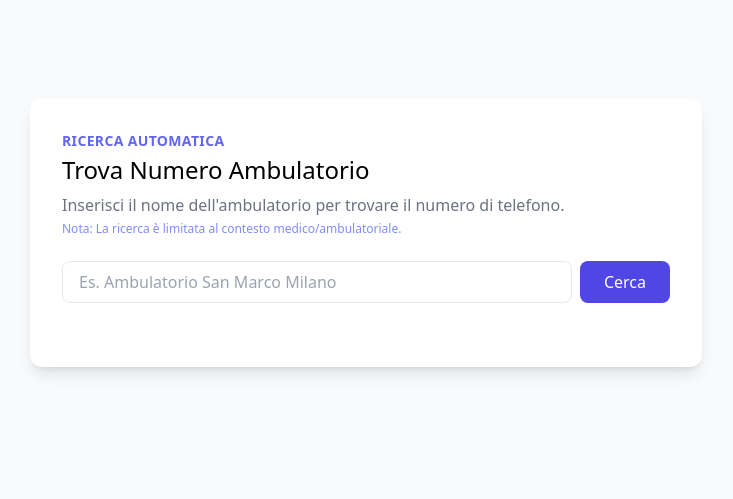
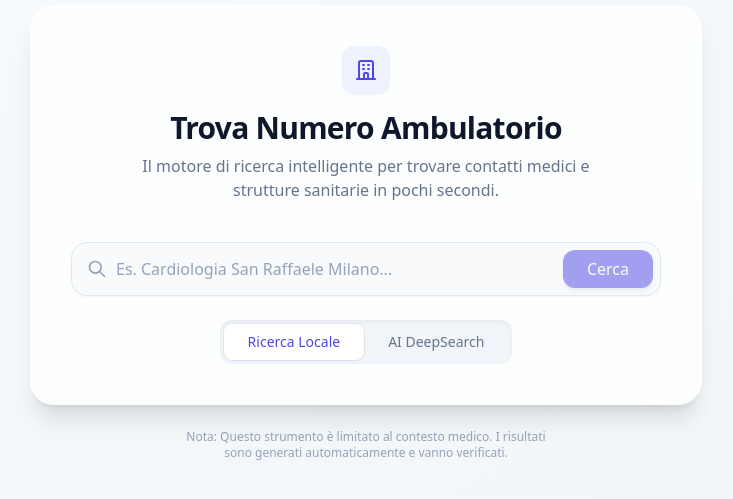
Before and after one commit to denisbeqiraj1/ai-ambulatorio, a React app in the folder frontend/: page / in a window 1280 px wide. Shown: the part 167-666 px from the top of the page, without its empty margins (274-1007 px from the left). Built offline with nearby package versions, Linux system fonts and the light colour scheme; the HTML template or start-up script is replaced by a standard one.

Commit message:
Add better ui

```diff
--- a/frontend/src/App.jsx
+++ b/frontend/src/App.jsx
@@ -1,13 +1,40 @@
 import { useState } from 'react'
+
+// --- SVG Icons Components (Inline for portability) ---
+const SearchIcon = ({ className }) => (
+  <svg className={className} fill="none" viewBox="0 0 24 24" stroke="currentColor">
+    <path strokeLinecap="round" strokeLinejoin="round" strokeWidth={2} d="M21 21l-6-6m2-5a7 7 0 11-14 0 7 7 0 0114 0z" />
+  </svg>
+)
+
+const BuildingIcon = ({ className }) => (
+  <svg className={className} fill="none" viewBox="0 0 24 24" stroke="currentColor">
+    <path strokeLinecap="round" strokeLinejoin="round" strokeWidth={2} d="M19 21V5a2 2 0 00-2-2H7a2 2 0 00-2 2v16m14 0h2m-2 0h-5m-9 0H3m2 0h5M9 7h1m-1 4h1m4-4h1m-1 4h1m-5 10v-5a1 1 0 011-1h2a1 1 0 011 1v5m-4 0h4" />
+  </svg>
+)
+
+const PhoneIcon = ({ className }) => (
+  <svg className={className} fill="none" viewBox="0 0 24 24" stroke="currentColor">
+    <path strokeLinecap="round" strokeLinejoin="round" strokeWidth={2} d="M3 5a2 2 0 012-2h3.28a1 1 0 01.948.684l1.498 4.493a1 1 0 01-.502 1.21l-2.257 1.13a11.042 11.042 0 005.516 5.516l1.13-2.257a1 1 0 011.21-.502l4.493 1.498a1 1 0 01.684.949V19a2 2 0 01-2 2h-1C9.716 21 3 14.284 3 6V5z" />
+  </svg>
+)
+
+const ChevronDown = ({ className }) => (
+  <svg className={className} fill="none" viewBox="0 0 24 24" stroke="currentColor">
+    <path strokeLinecap="round" strokeLinejoin="round" strokeWidth={2} d="M19 9l-7 7-7-7" />
+  </svg>
+)
 
 function App() {
   const [query, setQuery] = useState('')
   const [result, setResult] = useState(null)
   const [loading, setLoading] = useState(false)
   const [error, setError] = useState(null)
-  const production = true;
+  const [engine, setEngine] = useState('local')
+  const [showDetails, setShowDetails] = useState(false)
+
+  const production = false;
   const productionUrl = '13.50.100.103';
-  const [showDetails, setShowDetails] = useState(false)
 
   const handleSearch = async (e) => {
     e.preventDefault()
@@ -19,7 +46,7 @@ function App() {
     setShowDetails(false)
 
     try {
-      const response = await fetch(`http://${production ? productionUrl : 'localhost'}:8000/search?query=${encodeURIComponent(query)}`)
+      const response = await fetch(`http://${production ? productionUrl : 'localhost'}:8000/search?query=${encodeURIComponent(query)}&engine=${encodeURIComponent(engine)}`)
       if (!response.ok) {
         throw new Error('Network response was not ok')
       }
@@ -34,99 +61,174 @@ function App() {
   }
 
   return (
-    <div className="min-h-screen flex flex-col items-center justify-center p-4">
-      <div className="w-full max-w-md bg-white rounded-xl shadow-lg overflow-hidden md:max-w-2xl">
-        <div className="md:flex">
-          <div className="p-8 w-full">
-            <div className="uppercase tracking-wide text-sm text-indigo-500 font-semibold mb-1">Ricerca Automatica</div>
-            <h1 className="block mt-1 text-2xl leading-tight font-medium text-black">Trova Numero Ambulatorio</h1>
-            <p className="mt-2 text-gray-500">Inserisci il nome dell'ambulatorio per trovare il numero di telefono.</p>
-            <p className="text-xs text-indigo-400 mt-1">Nota: La ricerca è limitata al contesto medico/ambulatoriale.</p>
+    <div className="min-h-screen bg-gradient-to-br from-slate-50 to-slate-100 flex flex-col items-center justify-center p-4 font-sans text-slate-800">
 
-            <form onSubmit={handleSearch} className="mt-6 flex gap-2">
+      {/* Main Card Container */}
+      <div className="w-full max-w-2xl bg-white/80 backdrop-blur-xl rounded-3xl shadow-xl border border-white/50 overflow-hidden transition-all duration-300">
+
+        {/* Header Section */}
+        <div className="p-8 md:p-10 text-center">
+          <div className="inline-flex items-center justify-center w-12 h-12 rounded-xl bg-indigo-50 text-indigo-600 mb-4 shadow-sm">
+             <BuildingIcon className="w-6 h-6" />
+          </div>
+          <h1 className="text-3xl font-bold tracking-tight text-slate-900 mb-2">
+            Trova Numero Ambulatorio
+          </h1>
+          <p className="text-slate-500 max-w-md mx-auto">
+            Il motore di ricerca intelligente per trovare contatti medici e strutture sanitarie in pochi secondi.
+          </p>
+        </div>
+
+        <div className="px-8 md:px-10 pb-10">
+          {/* Search Form */}
+          <form onSubmit={handleSearch} className="relative group">
+            <div className="absolute inset-y-0 left-0 pl-4 flex items-center pointer-events-none">
+              <SearchIcon className={`h-5 w-5 transition-colors ${loading ? 'text-indigo-500 animate-pulse' : 'text-slate-400 group-focus-within:text-indigo-500'}`} />
+            </div>
             <input
               type="text"
-                className="w-full px-4 py-2 border rounded-lg text-gray-700 focus:outline-none focus:border-indigo-500"
-                placeholder="Es. Ambulatorio San Marco Milano"
+              className="block w-full pl-11 pr-32 py-4 bg-slate-50 border border-slate-200 rounded-2xl leading-5 text-slate-900 placeholder-slate-400 focus:outline-none focus:bg-white focus:ring-2 focus:ring-indigo-500/20 focus:border-indigo-500 transition-all shadow-sm"
+              placeholder="Es. Cardiologia San Raffaele Milano..."
               value={query}
               onChange={(e) => setQuery(e.target.value)}
             />
             <button
               type="submit"
-                disabled={loading}
-                className="px-6 py-2 bg-indigo-600 text-white rounded-lg hover:bg-indigo-700 focus:outline-none disabled:bg-indigo-300 transition-colors"
+              disabled={loading || !query}
+              className="absolute right-2 top-2 bottom-2 px-6 bg-indigo-600 text-white font-medium rounded-xl hover:bg-indigo-700 disabled:opacity-50 disabled:hover:bg-indigo-600 transition-all shadow-md hover:shadow-lg focus:ring-2 focus:ring-offset-2 focus:ring-indigo-500"
             >
-                {loading ? '...' : 'Cerca'}
+              {loading ? (
+                <span className="flex items-center gap-2">
+                  <svg className="animate-spin h-4 w-4 text-white" xmlns="http://www.w3.org/2000/svg" fill="none" viewBox="0 0 24 24">
+                    <circle className="opacity-25" cx="12" cy="12" r="10" stroke="currentColor" strokeWidth="4"></circle>
+                    <path className="opacity-75" fill="currentColor" d="M4 12a8 8 0 018-8V0C5.373 0 0 5.373 0 12h4zm2 5.291A7.962 7.962 0 014 12H0c0 3.042 1.135 5.824 3 7.938l3-2.647z"></path>
+                  </svg>
+                </span>
+              ) : 'Cerca'}
             </button>
           </form>
 
-            <div className="mt-8">
-              {loading && <div className="text-gray-600 text-center animate-pulse">Ricerca in corso...</div>}
-              {error && <div className="text-red-500 text-center">{error}</div>}
+          {/* Engine Toggle (Segmented Control) */}
+          <div className="mt-6 flex justify-center">
+            <div className="bg-slate-100 p-1 rounded-xl inline-flex relative shadow-inner">
+              <button
+                onClick={() => setEngine('local')}
+                className={`relative z-10 px-6 py-2 text-sm font-medium rounded-lg transition-all duration-200 ${
+                  engine === 'local'
+                    ? 'bg-white text-indigo-600 shadow-sm ring-1 ring-black/5'
+                    : 'text-slate-500 hover:text-slate-700'
+                }`}
+              >
+                Ricerca Locale
+              </button>
+              <button
+                onClick={() => setEngine('deepsearch')}
+                className={`relative z-10 px-6 py-2 text-sm font-medium rounded-lg transition-all duration-200 ${
+                  engine === 'deepsearch'
+                    ? 'bg-white text-indigo-600 shadow-sm ring-1 ring-black/5'
+                    : 'text-slate-500 hover:text-slate-700'
+                }`}
+              >
+                AI DeepSearch
+              </button>
+            </div>
+          </div>
 
+          {/* Error Message */}
+          {error && (
+            <div className="mt-6 p-4 rounded-xl bg-red-50 border border-red-100 text-red-600 text-sm text-center animate-fadeIn">
+              {error}
+            </div>
+          )}
+
+          {/* Results Section */}
           {result && (
-                <div className={`p-4 rounded-lg border ${result.phone_number === 'Off-Topic' ? 'bg-red-50 border-red-200' : 'bg-gray-100 border-gray-200'}`}>
-                  <h3 className="text-lg font-semibold text-gray-800">Risultato:</h3>
+            <div className="mt-8 animate-in fade-in slide-in-from-bottom-4 duration-500">
+
+              {/* Off-Topic Result */}
               {result.phone_number === 'Off-Topic' ? (
-                    <div className="mt-2 text-red-700">
-                      <p className="font-bold">Richiesta non valida.</p>
-                      <p className="text-sm mt-1">Per favora inserisci una ricerca relativa ad ambulatori, medici o strutture sanitarie.</p>
+                <div className="p-6 rounded-2xl bg-amber-50 border border-amber-100 text-center">
+                  <div className="text-amber-600 font-semibold mb-1">Richiesta Fuori Contesto</div>
+                  <p className="text-sm text-amber-700">Per favore, inserisci una ricerca relativa a medici o strutture sanitarie.</p>
+                </div>
+              ) : result.phone_number === 'Not Found' ? (
+                 <div className="p-6 rounded-2xl bg-slate-50 border border-slate-100 text-center">
+                  <div className="text-slate-600 font-semibold mb-1">Nessun risultato trovato</div>
+                  <p className="text-sm text-slate-500">Abbiamo provato con Google e AI ma non abbiamo trovato un numero diretto.</p>
                 </div>
               ) : (
-                    <div className="mt-2 text-gray-700 space-y-2">
-                      <div><span className="font-bold">Ambulatorio:</span> {result.query}</div>
-                      <div><span className="font-bold">Telefono:</span> {result.phone_number}</div>
+                /* Success Result */
+                <div className="bg-white rounded-2xl border border-slate-100 shadow-lg shadow-indigo-500/5 overflow-hidden">
 
-                      {/* Main Source / Consensus Info */}
+                  {/* Main Header */}
+                  <div className="bg-gradient-to-r from-indigo-600 to-indigo-500 p-6 text-white">
+                    <div className="text-indigo-100 text-xs font-semibold uppercase tracking-wider mb-1">Ambulatorio Trovato</div>
+                    <h2 className="text-xl font-bold truncate">{result.query}</h2>
+                  </div>
+
+                  {/* Main Phone Display */}
+                  <div className="p-6">
+                    <div className="flex items-center gap-4 mb-6">
+                      <div className="flex-shrink-0 w-12 h-12 bg-green-100 text-green-600 rounded-full flex items-center justify-center">
+                        <PhoneIcon className="w-6 h-6" />
+                      </div>
                       <div>
-                        <span className="font-bold">Fonte Principale:</span>
-                        <span className={`ml-2 inline-block px-2 py-0.5 rounded text-xs ${result.source.includes('OpenAI') ? 'bg-green-200 text-green-800' : 'bg-blue-200 text-blue-800'}`}>
+                        <div className="text-sm text-slate-500">Numero di Telefono</div>
+                        <div className="text-2xl font-bold text-slate-800 tracking-tight">{result.phone_number}</div>
+                      </div>
+                    </div>
+
+                    <div className="flex items-center justify-between text-sm border-t border-slate-100 pt-4">
+                      <div className="flex items-center gap-2">
+                        <span className="text-slate-400">Fonte:</span>
+                        <span className={`px-2.5 py-0.5 rounded-full text-xs font-medium ${
+                          result.source.includes('OpenAI') ? 'bg-emerald-100 text-emerald-700' : 'bg-blue-100 text-blue-700'
+                        }`}>
                           {result.source}
                         </span>
                       </div>
+                    </div>
 
-                      {/* Dropdown for Details */}
+                    {/* Details Dropdown */}
                     {result.details && result.details.length > 0 && (
-                        <div className="mt-4 pt-2 border-t border-gray-200">
+                      <div className="mt-4">
                         <button
                           onClick={() => setShowDetails(!showDetails)}
-                            className="text-sm text-indigo-600 hover:text-indigo-800 focus:outline-none flex items-center"
+                          className="w-full flex items-center justify-between p-3 rounded-xl bg-slate-50 hover:bg-slate-100 transition-colors text-sm text-slate-600 group"
                         >
-                            {showDetails ? 'Nascondi dettagli' : 'Mostra altre fonti'}
-                            <svg className={`w-4 h-4 ml-1 transform transition-transform ${showDetails ? 'rotate-180' : ''}`} fill="none" stroke="currentColor" viewBox="0 0 24 24">
-                              <path strokeLinecap="round" strokeLinejoin="round" strokeWidth={2} d="M19 9l-7 7-7-7" />
-                            </svg>
+                          <span>Mostra dettagli sorgente</span>
+                          <ChevronDown className={`w-4 h-4 transition-transform duration-200 ${showDetails ? 'rotate-180' : ''}`} />
                         </button>
 
-                          {showDetails && (
-                            <div className="mt-2 space-y-2">
+                        <div className={`overflow-hidden transition-all duration-300 ease-in-out ${showDetails ? 'max-h-96 opacity-100 mt-2' : 'max-h-0 opacity-0'}`}>
+                          <div className="space-y-2 pl-1 pr-1 pb-1">
                             {result.details.map((item, index) => (
-                                <div key={index} className="text-xs bg-white p-2 rounded border border-gray-200">
-                                  <div className="font-semibold text-gray-600 truncate">{item.url}</div>
-                                  <div className={`mt-1 ${item.phone === result.phone_number ? 'text-green-600 font-bold' : 'text-gray-500'}`}>
+                              <div key={index} className="p-3 bg-white border border-slate-200 rounded-lg text-xs shadow-sm">
+                                <div className="font-medium text-slate-700 truncate mb-1">{item.url}</div>
+                                <div className="flex items-center justify-between">
+                                   <span className={`${item.phone === result.phone_number ? 'text-green-600 font-bold' : 'text-slate-400'}`}>
                                      {item.phone}
-                                    <span className="text-gray-400 font-normal ml-1">({item.method})</span>
+                                   </span>
+                                   <span className="text-slate-400 bg-slate-100 px-2 py-0.5 rounded">{item.method}</span>
                                 </div>
                               </div>
                             ))}
+                          </div>
+                        </div>
+                      </div>
+                    )}
+                  </div>
                 </div>
               )}
             </div>
           )}
         </div>
-                  )}
+      </div>
 
-                  {result.phone_number === 'Not Found' && (
-                    <p className="mt-4 text-sm text-yellow-600 bg-yellow-50 p-2 rounded">
-                      Non siamo riusciti a trovare il numero. Abbiamo provato con Google e AI.
+      {/* Footer / Disclaimer */}
+      <p className="mt-6 text-xs text-slate-400 text-center max-w-sm">
+        Nota: Questo strumento è limitato al contesto medico. I risultati sono generati automaticamente e vanno verificati.
       </p>
-                  )}
-                </div>
-              )}
-            </div>
-          </div>
-        </div>
-      </div>
     </div>
   )
 }
```
Also changed, not shown: 2 other files (tests, documents, lock files or other folders). Lines whose indentation alone changed are shown as unchanged.
